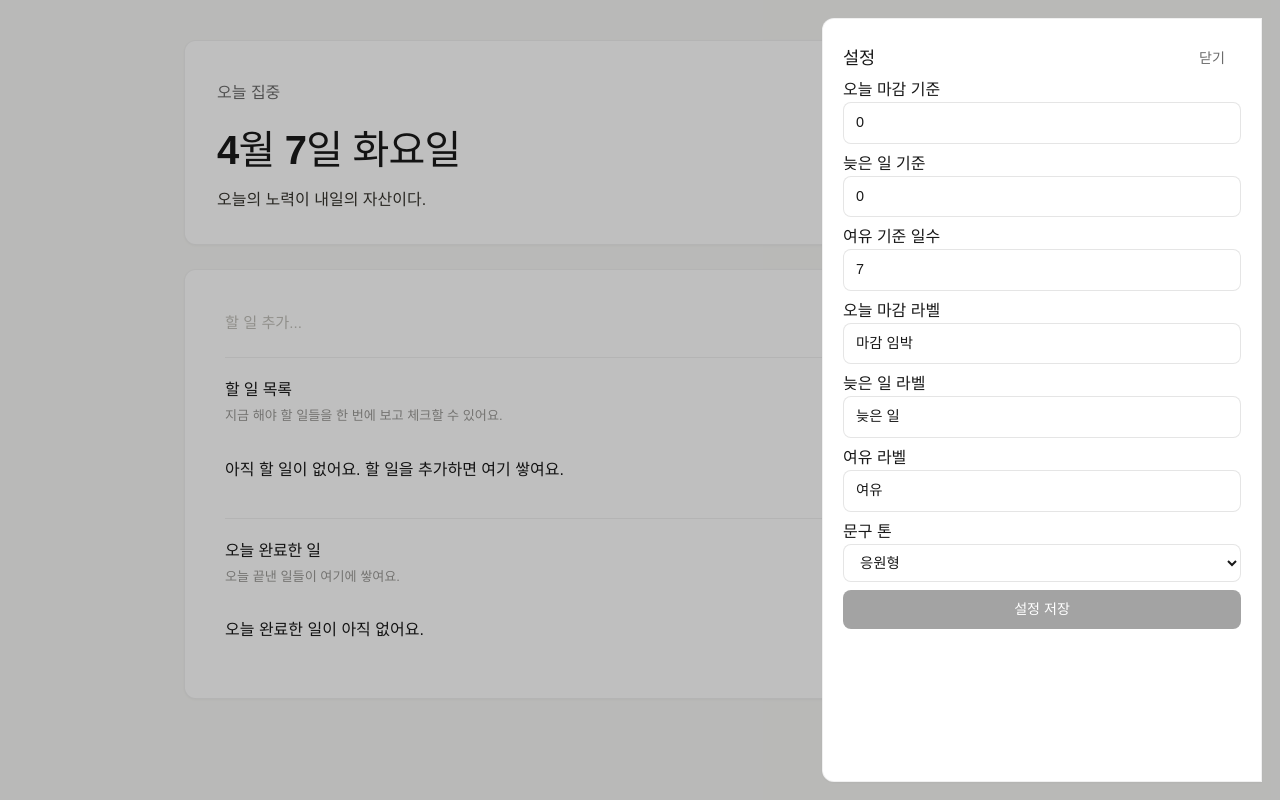
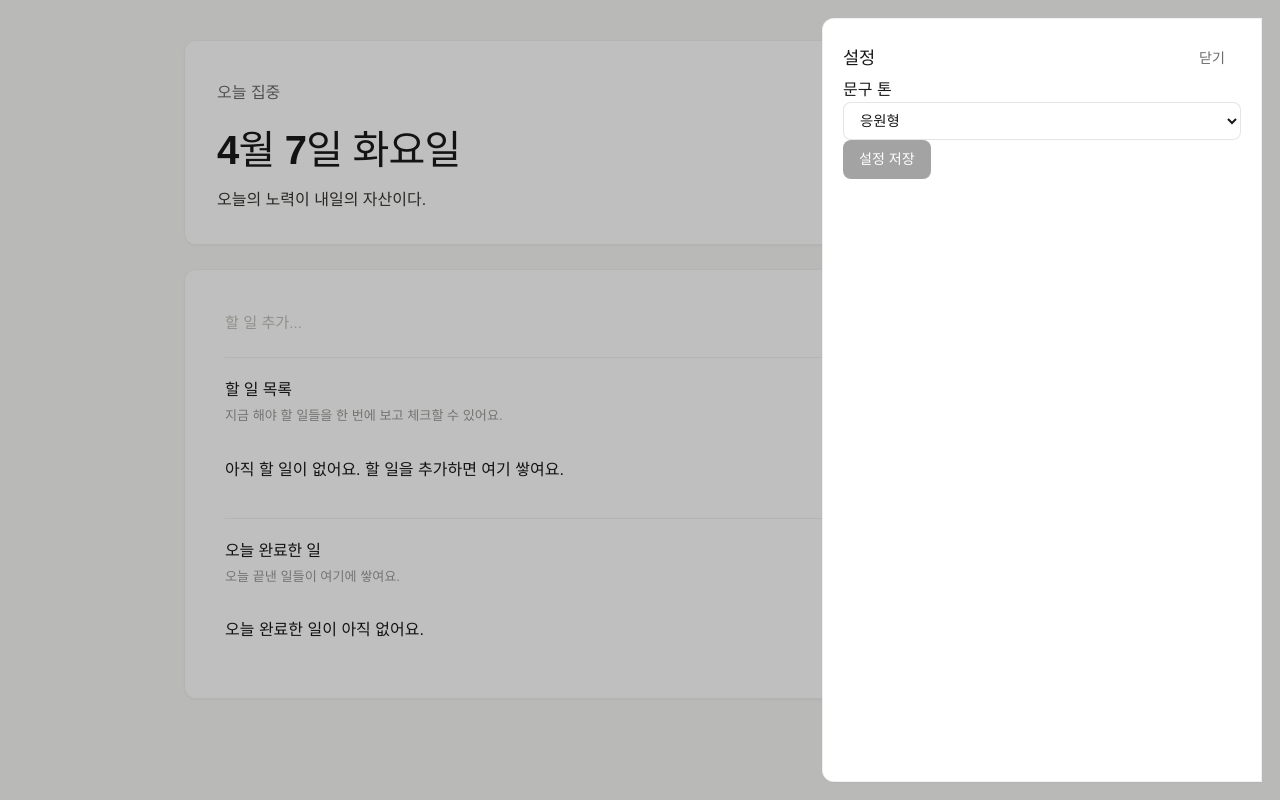
Before and after one commit to Daryeong/todo-list, a React (Vite) app: page / in a window 1280 px wide. Both pictures are taken after a click on the button "설정 열기". Built offline with nearby package versions, Linux system fonts and the light colour scheme.

Commit message:
feat: simplify settings to only tone, add funny and strict tones

```diff
--- a/src/components/SettingsPanel.tsx
+++ b/src/components/SettingsPanel.tsx
@@ -1,12 +1,6 @@
 import { useState } from 'react'
 
 import type { Settings } from '../types/settings'
-
-const toSafeNumber = (value: string, fallback: number) => {
-  const parsed = Number(value)
-
-  return Number.isFinite(parsed) ? parsed : fallback
-}
 
 export const SettingsPanel = ({
   settings,
@@ -28,53 +22,14 @@ export const SettingsPanel = ({
             닫기
           </button>
         </div>
-        <div className="detail-grid">
-          <label>
-            <span>오늘 마감 기준</span>
-            <input
-              aria-label="오늘 마감 기준"
-              type="number"
-              value={draft.todayThresholdDays}
-              onChange={(event) => setDraft({ ...draft, todayThresholdDays: toSafeNumber(event.target.value, draft.todayThresholdDays) })}
-            />
-          </label>
-          <label>
-            <span>늦은 일 기준</span>
-            <input
-              aria-label="늦은 일 기준"
-              type="number"
-              value={draft.lateThresholdDays}
-              onChange={(event) => setDraft({ ...draft, lateThresholdDays: toSafeNumber(event.target.value, draft.lateThresholdDays) })}
-            />
-          </label>
-          <label>
-            <span>여유 기준 일수</span>
-            <input
-              aria-label="여유 기준 일수"
-              type="number"
-              value={draft.flexibleThresholdDays}
-              onChange={(event) =>
-                setDraft({ ...draft, flexibleThresholdDays: toSafeNumber(event.target.value, draft.flexibleThresholdDays) })
-              }
-            />
-          </label>
-          <label>
-            <span>오늘 마감 라벨</span>
-            <input aria-label="오늘 마감 라벨" value={draft.labels.today} onChange={(event) => setDraft({ ...draft, labels: { ...draft.labels, today: event.target.value } })} />
-          </label>
-          <label>
-            <span>늦은 일 라벨</span>
-            <input value={draft.labels.late} onChange={(event) => setDraft({ ...draft, labels: { ...draft.labels, late: event.target.value } })} />
-          </label>
-          <label>
-            <span>여유 라벨</span>
-            <input value={draft.labels.flexible} onChange={(event) => setDraft({ ...draft, labels: { ...draft.labels, flexible: event.target.value } })} />
-          </label>
-          <label>
+        <div className="settings-content">
+          <label className="setting-item">
             <span>문구 톤</span>
             <select aria-label="문구 톤" value={draft.tone} onChange={(event) => setDraft({ ...draft, tone: event.target.value as Settings['tone'] })}>
               <option value="encouraging">응원형</option>
               <option value="plain">담백형</option>
+              <option value="funny">유쾌형</option>
+              <option value="strict">엄격형</option>
             </select>
           </label>
           <button className="primary-button" onClick={() => onSave(draft)} type="button">
--- a/src/lib/coachCopy.ts
+++ b/src/lib/coachCopy.ts
@@ -76,8 +76,35 @@ const plain = [
   '한 번에 하나씩 해나가면 됩니다.',
 ]
 
+const funny = [
+  '오늘도 아자아자! (orz)',
+  '할 일列表에서 도망치지 마~',
+  '오늘 안 하면 내일ifecycle...',
+  '미루기大师는 이제 그만!',
+  '할 일: 지금 당장! (아마도)',
+  '오늘의 全-task, 시작GO!',
+  '拖延하면 Sunder!',
+  '할 일リストの刑期은 오늘이 아니야!',
+  '오늘 할 건 오늘 끝내버려!',
+  '미루기.gif는 그만!',
+]
+
+const strict = [
+  '오늘 할 일은 오늘 끝내라.',
+  '미루지 말고 바로 시작해.',
+  '일단 하고말해.',
+  '생각하지 말고行动해.',
+  '오늘 안 하면 내일이다.',
+  '미루는 것도消耗다.',
+  '할 일 있으면 바로處理.',
+  '오늘 목표 달성하자.',
+  '계속 미루면 절대 끝나지 않아.',
+  '시작하면 된다.',
+]
+
 export const getCoachCopy = (tone: CoachTone, today: string) => {
-  const pool = tone === 'encouraging' ? encouraging : plain
+  const pools = { encouraging, plain, funny, strict }
+  const pool = pools[tone] || encouraging
   const dayNum = today.split('-').join('')
   const index = Number(dayNum) % pool.length
   return pool[index]!
--- a/src/lib/date.ts
+++ b/src/lib/date.ts
@@ -34,3 +34,10 @@ export const formatShortKoreanDate = (value: string) =>
         day: 'numeric',
       }).format(parseDateOnly(value)).replace(/ /g, '')
     : '-'
+
+export const formatDateWithToday = (value: string, today: string) => {
+  if (!value) return '-'
+  if (value === today) return '오늘'
+  if (value === addDays(today, 1)) return '내일'
+  return formatShortKoreanDate(value)
+}
--- a/src/types/settings.ts
+++ b/src/types/settings.ts
@@ -1,4 +1,4 @@
-export type CoachTone = 'encouraging' | 'plain'
+export type CoachTone = 'encouraging' | 'plain' | 'funny' | 'strict'
 
 export interface Settings {
   todayThresholdDays: number
```
